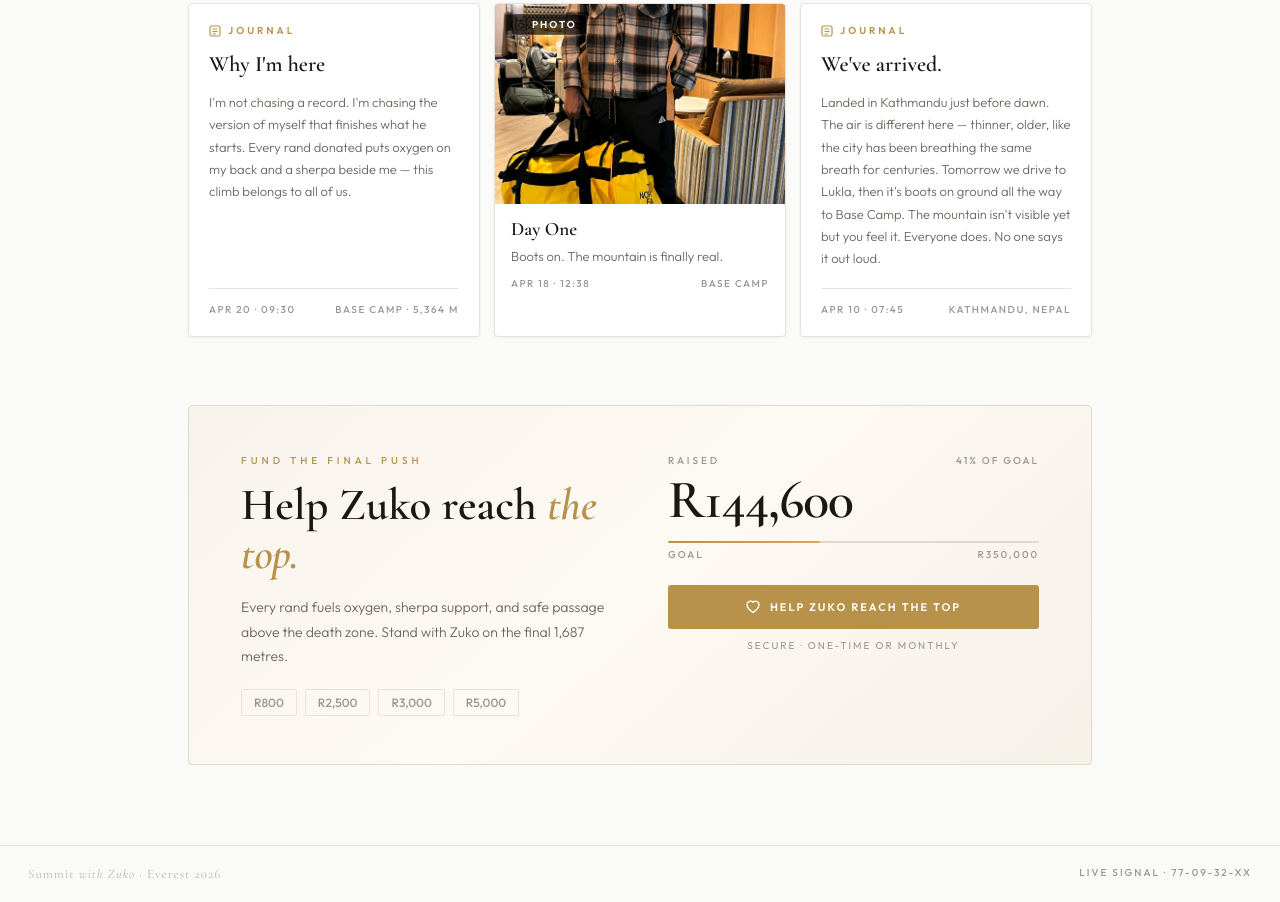
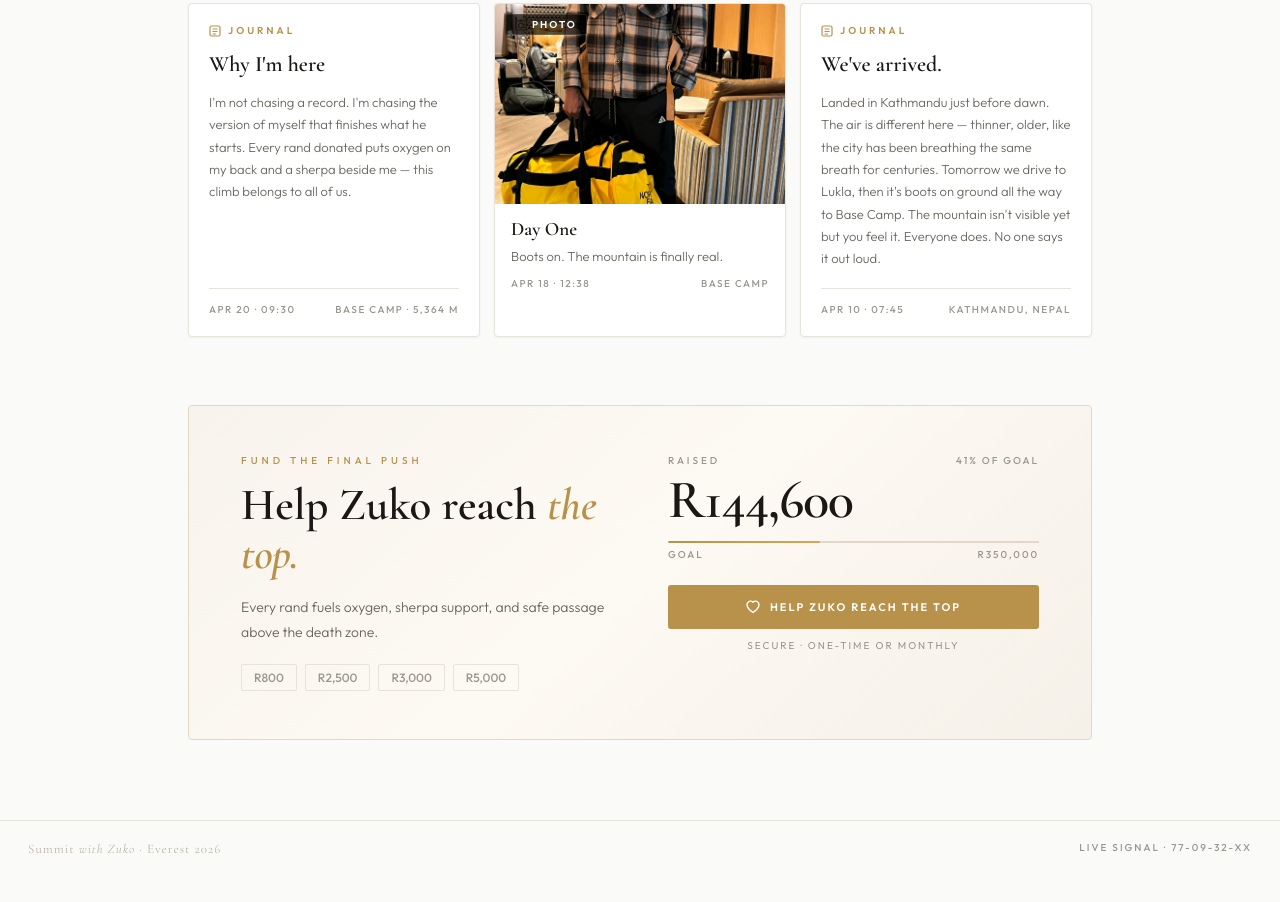
Before and after one commit to asive05-web/Summit-with-Zuko, a plain HTML site: page index.html in a window 1280 px wide. Shown: the part 1469-2371 px from the top of the page. After the commit the page ends 2346 px from the top, so only its background shows below. Drawn offline with nearby package versions, Linux system fonts and the light colour scheme.

Commit message:
Edit funding paragraph for clarity
Removed the phrase 'Stand with Zuko on the final 1,687 metres.' from the paragraph.

```diff
--- a/index.html
+++ b/index.html
@@ -403,7 +403,7 @@
                 <h2 style={{ fontFamily:"'Cormorant Garamond',serif", fontWeight:600, fontSize:`clamp(24px,3.5vw,48px)`, lineHeight:1.1, marginBottom:16, color:TEXT }}>
                   Help Zuko reach&nbsp;<em style={{ fontStyle:"italic", color:GOLD }}>the top.</em>
                 </h2>
-                <p style={{ color:TEXTSUB, fontSize:14, lineHeight:1.75, marginBottom:20, fontWeight:300 }}>Every rand fuels oxygen, sherpa support, and safe passage above the death zone. Stand with Zuko on the final 1,687 metres.</p>
+                <p style={{ color:TEXTSUB, fontSize:14, lineHeight:1.75, marginBottom:20, fontWeight:300 }}>Every rand fuels oxygen, sherpa support, and safe passage above the death zone.</p>
                 {!isMobile && (
                   <div style={{ display:"flex", gap:8, flexWrap:"wrap" }}>
                     {amounts.map(a=>(<span key={a} style={{ fontSize:12, color:MUTED, padding:"5px 12px", border:`1px solid ${BR}`, borderRadius:2, fontWeight:500 }}>R{a.toLocaleString()}</span>))}
```
